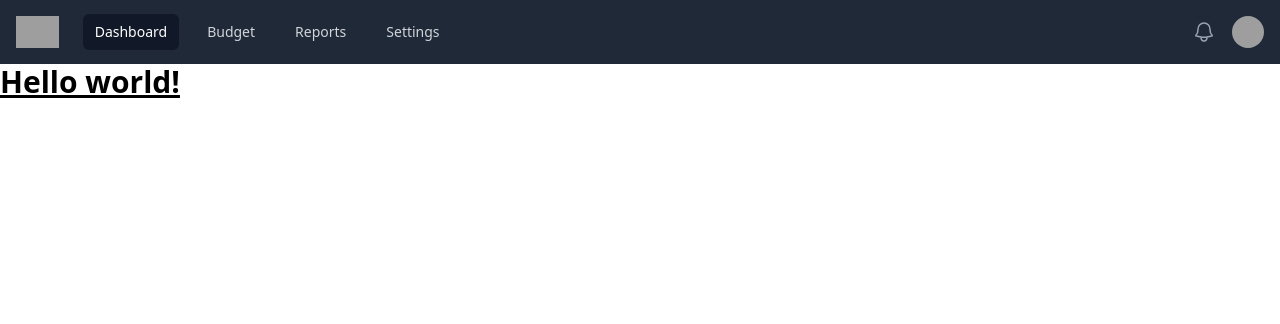
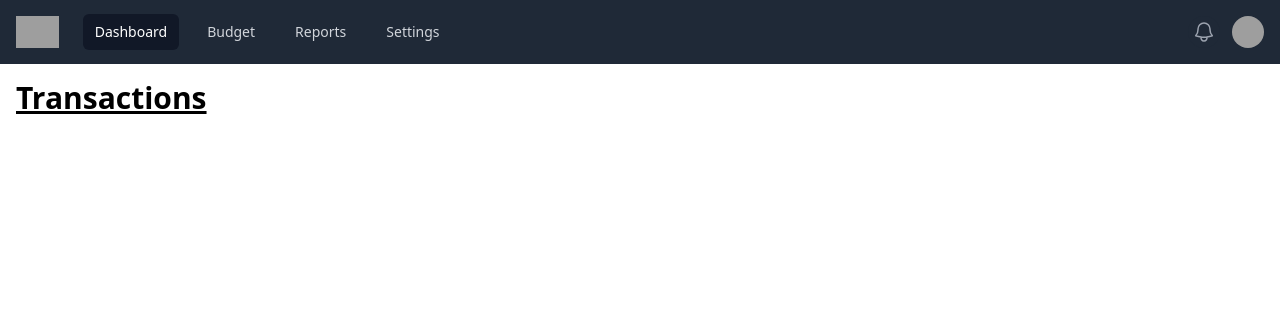
Before and after one commit to TharHtet236401/buzzkill, a Django app: page / in a window 1280 px wide. Shown: the top 324 px of the page. Run offline with Django 5.2, Linux system fonts and the light colour scheme; some libraries are stand-ins or nearby versions; grey boxes are pictures that could not be loaded.

Commit message:
Update main template to include HTMX library and refactor transactions view to render new template

```diff
--- a/templates/main.html
+++ b/templates/main.html
@@ -4,6 +4,7 @@
     <meta charset="UTF-8" />
     <meta name="viewport" content="width=device-width, initial-scale=1.0" />
     {% load static %}
+    <script src="https://unpkg.com/htmx.org@2.0.4"></script>
     <script src="https://cdn.tailwindcss.com"></script>
     <script src="{% static 'js/nav.js' %}"></script>
     <style>
@@ -16,8 +17,7 @@
   </head>
   <body>
     {% include "nav.html" %}
-    <h1 class="text-3xl font-bold underline">
-      Hello world!
-    </h1>
+    {% block content %}
+    {% endblock %}
   </body>
 </html>
--- a/transactions/templates/transactions/index.html
+++ b/transactions/templates/transactions/transactions.html
@@ -1,5 +1,5 @@
 {% extends "main.html" %}
 
 {% block content %}
-<h1>Transactions</h1>
+<h1 class="text-3xl font-bold underline p-4">Transactions</h1>
 {% endblock %}
--- a/transactions/views.py
+++ b/transactions/views.py
@@ -2,4 +2,4 @@ from django.shortcuts import render
 
 # Create your views here.
 def index(request):
-    return render(request, 'transactions/index.html')
+    return render(request, 'transactions/transactions.html')
```
